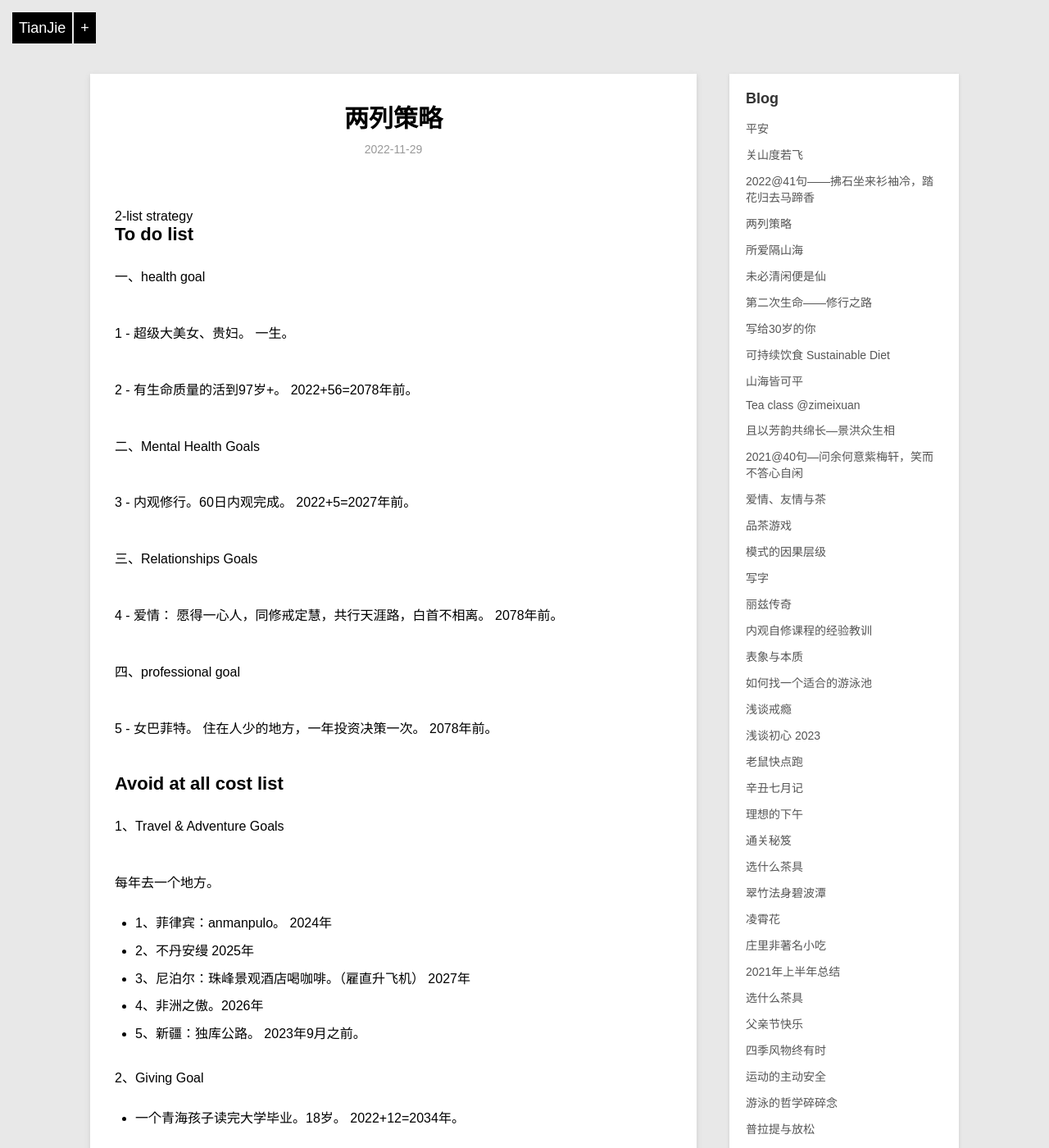
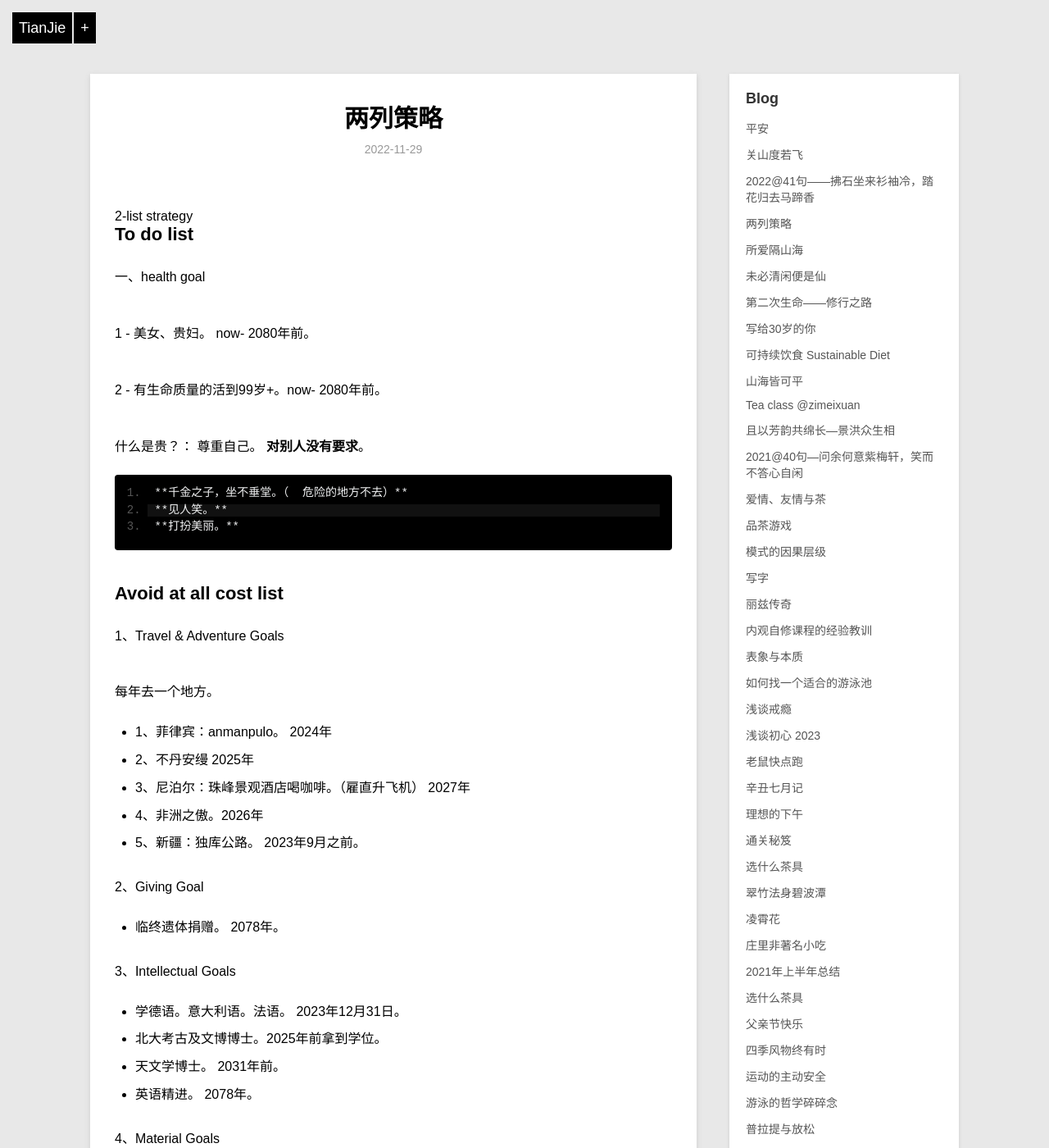
Before and after one commit to violettianjie/violettianjie.github.io, a Jekyll site: the page built from _posts/blog/2022-11-29-2list.md, in a window 1280 px wide and 1400 px high. Shown: the whole window at 82% size. Built offline with Jekyll 4.4.1, drawn with Linux system fonts in a browser that asks for light colours; some of the changed text lies outside the part shown.

Commit message:
Update 2022-11-29-2list.md

```diff
--- a/_posts/blog/2022-11-29-2list.md
+++ b/_posts/blog/2022-11-29-2list.md
@@ -12,21 +12,17 @@ category: blog
 
 一、health goal
 
-1 -  超级大美女、贵妇。 一生。
+1 -  美女、贵妇。         now- 2080年前。
 
-2 -  有生命质量的活到97岁+。 2022+56=2078年前。
+2 -  有生命质量的活到99岁+。now- 2080年前。
 
-二、Mental Health Goals
+什么是贵？： 尊重自己。 **对别人没有要求**。
 
-3 - 内观修行。60日内观完成。 2022+5=2027年前。
+     **千金之子，坐不垂堂。（  危险的地方不去）**
+     **见人笑。**
+     **打扮美丽。**
 
-三、Relationships Goals
 
-4 - 爱情： 愿得一心人，同修戒定慧，共行天涯路，白首不相离。 2078年前。
-
-四、professional goal
-
-5 -  女巴菲特。 住在人少的地方，一年投资决策一次。 2078年前。
 
 ## Avoid at all cost list
 
@@ -42,7 +38,6 @@ category: blog
 
 2、Giving Goal
 
-- 一个青海孩子读完大学毕业。18岁。  2022+12=2034年。
 
 - 临终遗体捐赠。 2078年。
 
@@ -67,9 +62,9 @@ category: blog
 
 6、Creative Goals
 
--  小说《所爱隔山海》 2022.11.15日前。 大纲。
 
--  2023.11.15前 完成。2024年出版。
+
+-
 
 7、Professional Goals
 
@@ -88,4 +83,16 @@ category: blog
 9、Health Goals
 
 - 肌肉、骨骼、皮肤、脑 健康。
-  1）体脂率 20% 2022年12月31前。
+
+
+二、Mental Health Goals
+
+3 - 内观修行。60日内观完成。 2022+5=2027年前。
+
+三、Relationships Goals
+
+4 - 爱情： 愿得一心人，同修戒定慧，共行天涯路，白首不相离。 2078年前。
+
+四、professional goal
+
+5 -  女巴菲特。 住在人少的地方，一年投资决策一次。 2078年前。
```
